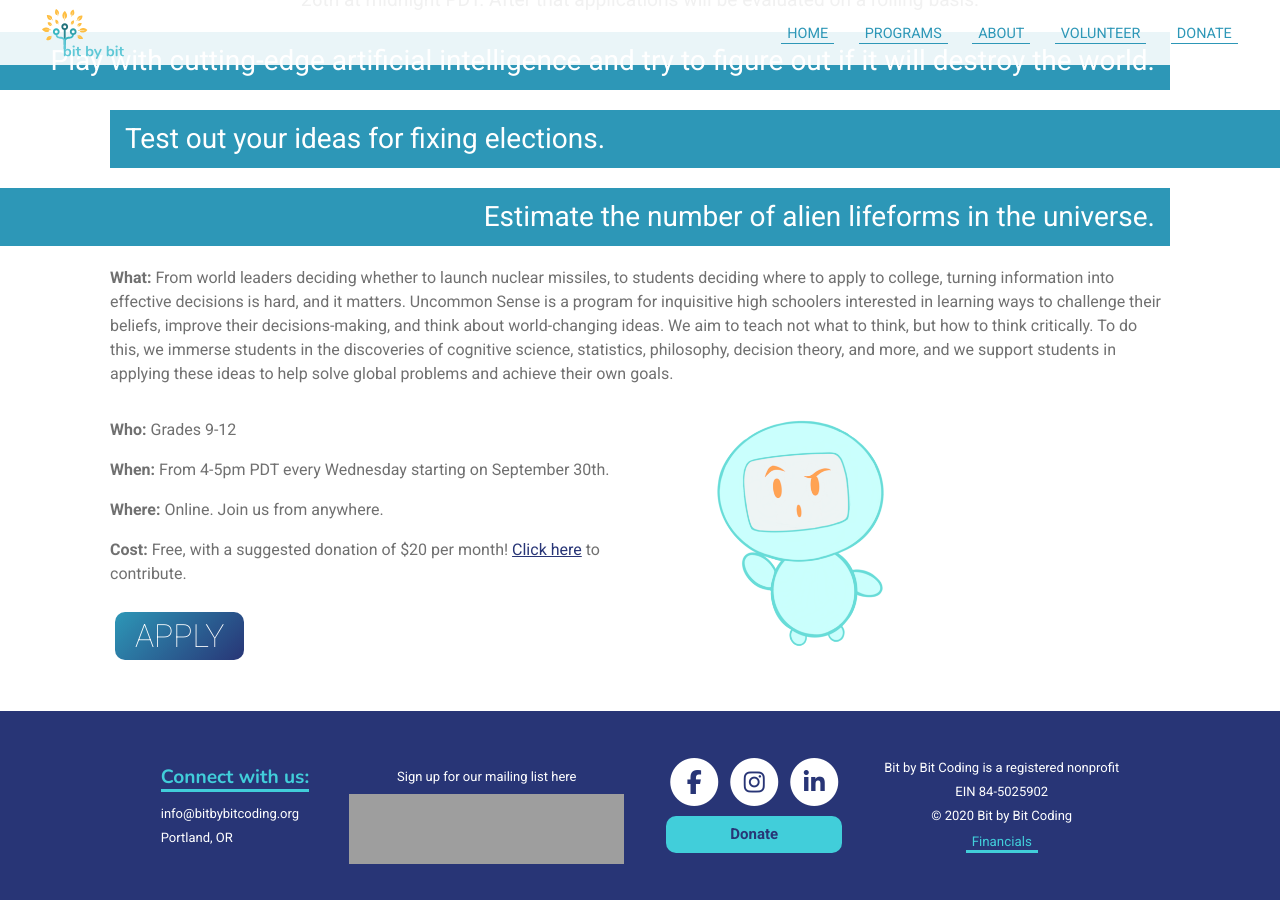
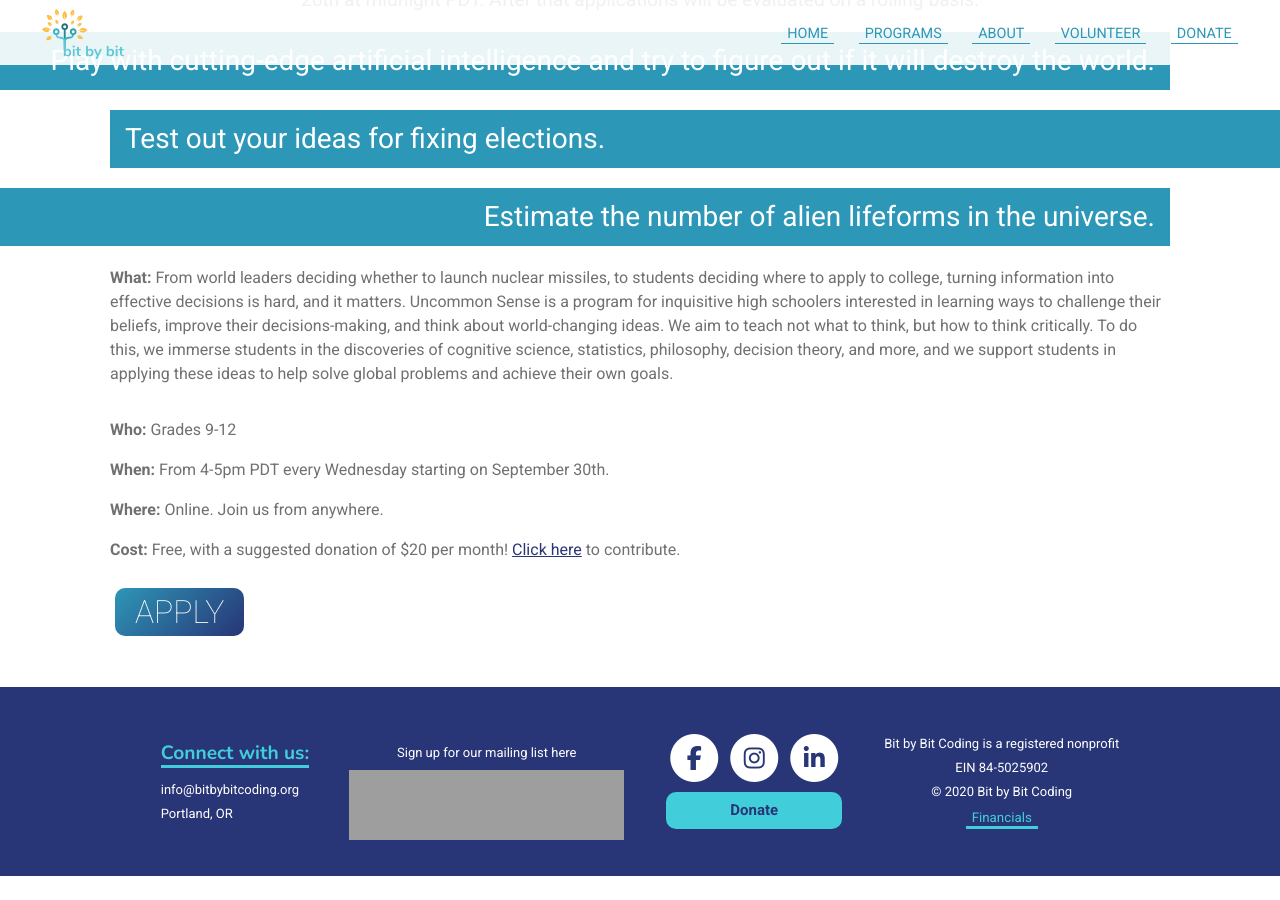
Before and after one commit to bit-by-bit-coding/bxb-website, a Jekyll site: the page built from uncommonsense.html, in a window 1280 px wide and 900 px high, scrolled down 507 px. Built offline with Jekyll 4.4.1, drawn with Linux system fonts in a browser that asks for light colours; nearby versions of some CDN libraries; after the commit the page ends 1383 px from its top, so only the background shows below that; grey boxes are pictures that could not be loaded.

Commit message:
delete bit by bot

```diff
--- a/uncommonsense.html
+++ b/uncommonsense.html
@@ -53,9 +53,6 @@ style: programdetails.css
                     href="https://docs.google.com/forms/d/e/1FAIpQLSfR2lw8nR5O6m5yJoN__JdJtjfsAE4-13kOIC1IRj7NBlAVzw/viewform"><button
                         class="action-button largebutton">Apply</button></a>
             </div>
-            <div class="item">
-                <img id="bot" src="imgs/eyebrowbot.PNG">
-            </div>
         </div>
     </div>
 </div>
```
